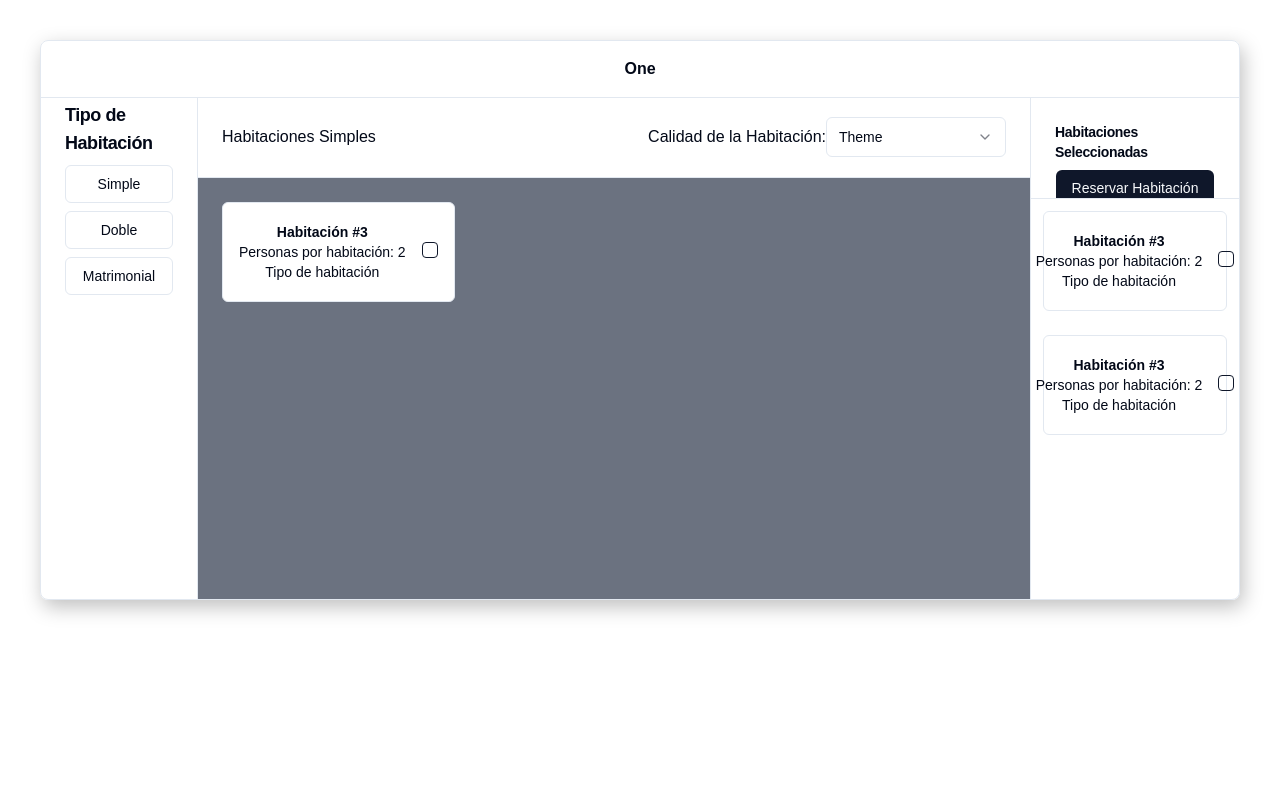
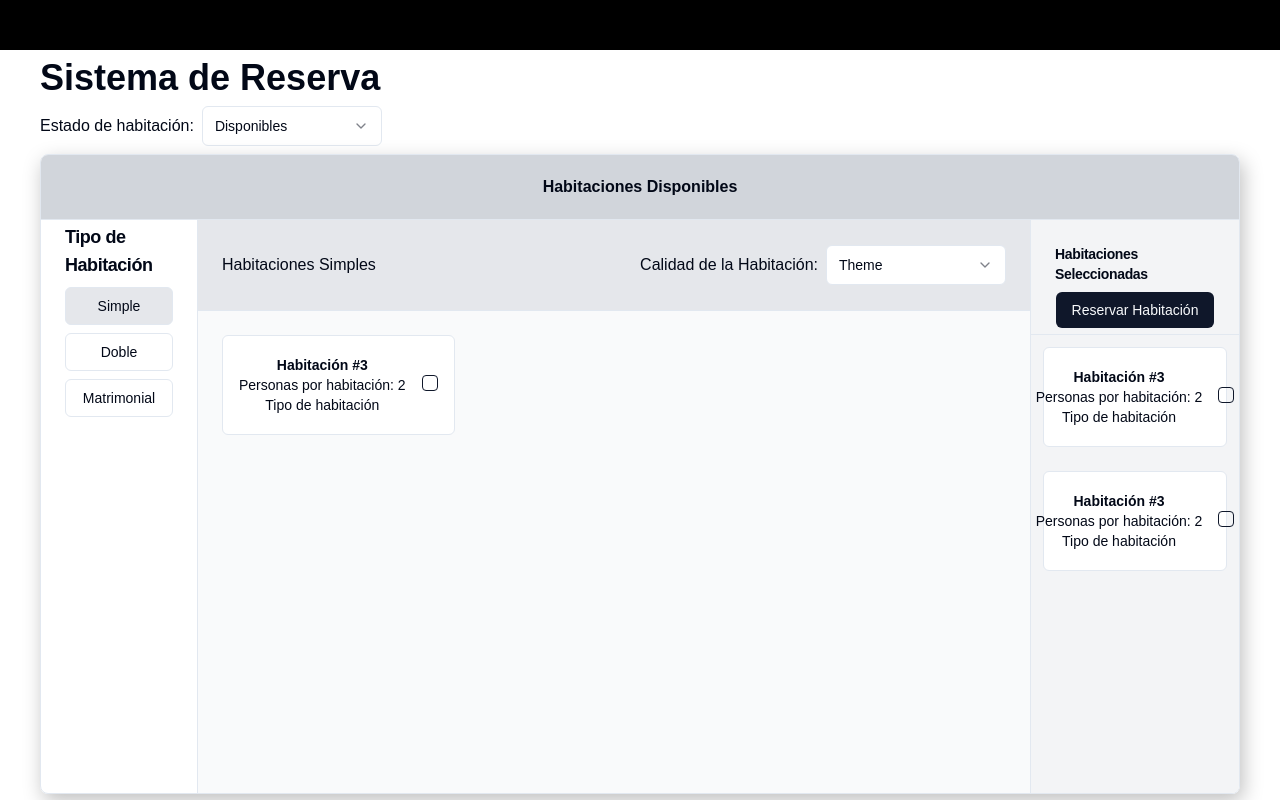
Before and after one commit to JhosepTM/babels-frontend, a React (Vite) app: page /reservas in a window 1280 px wide. Built offline with nearby package versions, Linux system fonts and the light colour scheme.

Commit message:
add dialog booking

```diff
--- a/src/pages/BookingPage/BookingPage.tsx
+++ b/src/pages/BookingPage/BookingPage.tsx
@@ -28,120 +28,23 @@ import { RoomItem } from "./RoomItem"
 
 export const BookingPage = () => {
     return <>
-        {/* <h2>Sistema de Reservas</h2>
-        <Tabs defaultValue="available" className="w-full h-full bg-blue-500">
-            <TabsList>
-                <TabsTrigger value="available">Disponible</TabsTrigger>
-                <TabsTrigger value="occupied">Ocupado</TabsTrigger>
-                <TabsTrigger value="history_booking">Historial de reservas</TabsTrigger>
-            </TabsList>
-            <TabsContent value="available">
-                <p>Personas por habitación</p>
+        <p className="w-full h-[50px] bg-black"></p>
+        <h1 className="text-4xl font-bold m-2 ml-10">Sistema de Reserva</h1>
+        <div className="flex items-center ml-10">
+                <p className="mr-2">Estado de habitación: </p>
                 <Select>
                     <SelectTrigger className="w-[180px]">
-                        <SelectValue placeholder="Theme" />
+                        <SelectValue placeholder="Disponibles" defaultValue="light"/>
                     </SelectTrigger>
                     <SelectContent>
-                        <SelectItem value="light">Light</SelectItem>
-                        <SelectItem value="dark">Dark</SelectItem>
-                        <SelectItem value="system">System</SelectItem>
+                        <SelectItem value="light">Disponibles</SelectItem>
+                        <SelectItem value="dark">Ocupadas</SelectItem>
                     </SelectContent>
                 </Select>
-                <p>Reservar habitación</p>
-                <Tabs defaultValue="essential" className="flex w-full">
-                    <TabsList className="flex-col h-full w-[100px] mr-4">
-                        <TabsTrigger value="essential">Básico</TabsTrigger>
-                        <TabsTrigger value="middle">Medio</TabsTrigger>
-                        <TabsTrigger value="gold">Gold</TabsTrigger>
-                        <TabsTrigger value="all">Todas</TabsTrigger>
-                    </TabsList>
-                    <div className="bg-red-500 w-full border-2 rounded-lg p-2 box-content">
-                        <TabsContent value="essential">
-                            <Button variant="outline" className="flex-col h-full">
-                                <h3 className="font-bold">Habitación #3</h3>
-                                <p>Personas por habitación: 2</p>
-                                <p>Tipo de habitación</p>
-                            </Button>
-                            <Button variant="outline" className="flex-col h-full">
-                                <h3 className="font-bold">Habitación #3</h3>
-                                <p>Personas por habitación: 2</p>
-                                <p>Tipo de habitación</p>
-                            </Button>
-                            <Button variant="outline" className="flex-col h-full">
-                                <h3 className="font-bold">Habitación #3</h3>
-                                <p>Personas por habitación: 2</p>
-                                <p>Tipo de habitación</p>
-                            </Button>
-                            <Button variant="outline" className="flex-col h-full">
-                                <h3 className="font-bold">Habitación #3</h3>
-                                <p>Personas por habitación: 2</p>
-                                <p>Tipo de habitación</p>
-                            </Button>
-                            <Button variant="outline" className="flex-col h-full">
-                                <h3 className="font-bold">Habitación #3</h3>
-                                <p>Personas por habitación: 2</p>
-                                <p>Tipo de habitación</p>
-                            </Button>
-                            <Button variant="outline" className="flex-col h-full">
-                                <h3 className="font-bold">Habitación #3</h3>
-                                <p>Personas por habitación: 2</p>
-                                <p>Tipo de habitación</p>
-                            </Button>
-                            <Button variant="outline" className="flex-col h-full">
-                                <h3 className="font-bold">Habitación #3</h3>
-                                <p>Personas por habitación: 2</p>
-                                <p>Tipo de habitación</p>
-                            </Button>
-                            <Button variant="outline" className="flex-col h-full">
-                                <h3 className="font-bold">Habitación #3</h3>
-                                <p>Personas por habitación: 2</p>
-                                <p>Tipo de habitación</p>
-                            </Button>
-                            <Button variant="outline" className="flex-col h-full">
-                                <h3 className="font-bold">Habitación #3</h3>
-                                <p>Personas por habitación: 2</p>
-                                <p>Tipo de habitación</p>
-                            </Button>
+            </div>
 
-                        </TabsContent>
-                        <TabsContent value="middle">Change your password here.</TabsContent>
-                        <TabsContent value="gold">Change your password here.</TabsContent>
-                        <TabsContent value="all">Change your password here.</TabsContent>
-                    </div>
-                </Tabs>
-            </TabsContent>
-            <TabsContent value="occupied">Change your password here.</TabsContent>
-            <TabsContent value="history_booking">
-                <div>
-                    <p>filtro 1</p>
-                    <p>filtro 2</p>
-                    <p>filtro 3</p>
-                    <p>filtrar</p>
-                </div>
-                <Table>
-                    <TableCaption>A list of your recent invoices.</TableCaption>
-                    <TableHeader>
-                        <TableRow>
-                        <TableHead className="w-[100px]">Invoice</TableHead>
-                        <TableHead>Status</TableHead>
-                        <TableHead>Method</TableHead>
-                        <TableHead className="text-right">Amount</TableHead>
-                        </TableRow>
-                    </TableHeader>
-                    <TableBody>
-                        <TableRow>
-                        <TableCell className="font-medium">INV001</TableCell>
-                        <TableCell>Paid</TableCell>
-                        <TableCell>Credit Card</TableCell>
-                        <TableCell className="text-right">$250.00</TableCell>
-                        </TableRow>
-                    </TableBody>
-                </Table>
+        <div className="prueba h-[80vh] w-full flex justify-center">
 
-            </TabsContent>
-        </Tabs> */}
-
-        <div className="prueba h-[70vh] w-full flex justify-center">
 
             {/* <ResizablePanelGroup
         direction="horizontal"
@@ -172,12 +75,12 @@ export const BookingPage = () => {
         </ResizablePanelGroup> */}
             <ResizablePanelGroup
                 direction="vertical"
-                className="rounded-lg border m-10"
+                className="rounded-lg border m-10 mt-2"
                 style={{ boxShadow: "3px 7px 20px 0px rgba(0, 0, 0, 0.25)" }}
             >
                 <ResizablePanel defaultSize={10} minSize={10} maxSize={10}>
-                    <div className="flex h-full items-center justify-center p-6">
-                        <span className="font-semibold">One</span>
+                    <div className="flex h-full items-center justify-center p-6 bg-gray-300">
+                        <span className="font-semibold">Habitaciones Disponibles</span>
                     </div>
                 </ResizablePanel>
                 <ResizableHandle />
@@ -186,7 +89,7 @@ export const BookingPage = () => {
                         <ResizablePanel defaultSize={15} minSize={15} maxSize={15}>
                             <div className="flex flex-col h-[200px] justify-center p-6">
                                 <h2 className="mb-2 text-lg font-semibold tracking-tight">Tipo de Habitación </h2>
-                                <Button variant="outline" className="mb-2">Simple</Button>
+                                <Button variant="outline" className="mb-2 bg-gray-200">Simple</Button>
                                 <Button variant="outline" className="mb-2">Doble</Button>
                                 <Button variant="outline">Matrimonial</Button>
                             </div>
@@ -195,10 +98,10 @@ export const BookingPage = () => {
                         <ResizablePanel defaultSize={80} minSize={80} maxSize={80}>
                             <ResizablePanelGroup direction="vertical">
                                 <ResizablePanel defaultSize={15} minSize={15} maxSize={15}>
-                                    <div className="flex h-full items-center justify-between p-6">
+                                    <div className="flex h-full items-center justify-between p-6 bg-gray-200">
                                         <h1>Habitaciones Simples</h1>
                                         <div className="flex items-center">
-                                            <p>Calidad de la Habitación: </p>
+                                            <p className="mr-2">Calidad de la Habitación: </p>
                                             <Select>
                                                 <SelectTrigger className="w-[180px]">
                                                     <SelectValue placeholder="Theme" />
@@ -214,7 +117,7 @@ export const BookingPage = () => {
                                 </ResizablePanel>
                                 <ResizableHandle />
                                 <ResizablePanel defaultSize={80} minSize={80} maxSize={80}>
-                                    <div className="h-full p-6 bg-gray-500">
+                                    <div className="h-full p-6 bg-gray-50">
                                         <RoomItem />
                                     </div>
                                 </ResizablePanel>
@@ -224,14 +127,14 @@ export const BookingPage = () => {
                         <ResizablePanel defaultSize={20} minSize={20} maxSize={20}>
                             <ResizablePanelGroup direction="vertical">
                                 <ResizablePanel defaultSize={20} minSize={20} maxSize={20}>
-                                    <div className="flex flex-col h-full items-center justify-between p-6">
-                                    <h3 className="mb-2 text-sm font-semibold tracking-tight">Habitaciones Seleccionadas</h3>
+                                    <div className="flex flex-col h-full items-center justify-between p-6 bg-gray-100">
+                                        <h3 className="mb-2 text-sm font-semibold tracking-tight">Habitaciones Seleccionadas</h3>
                                         <BookingRoomDialog />
                                     </div>
                                 </ResizablePanel>
                                 <ResizableHandle />
                                 <ResizablePanel>
-                                    <div className="flex flex-col h-full p-3">
+                                    <div className="flex flex-col h-full p-3 bg-gray-100">
                                         <RoomItem />
                                         <br />
                                         <RoomItem />
```
